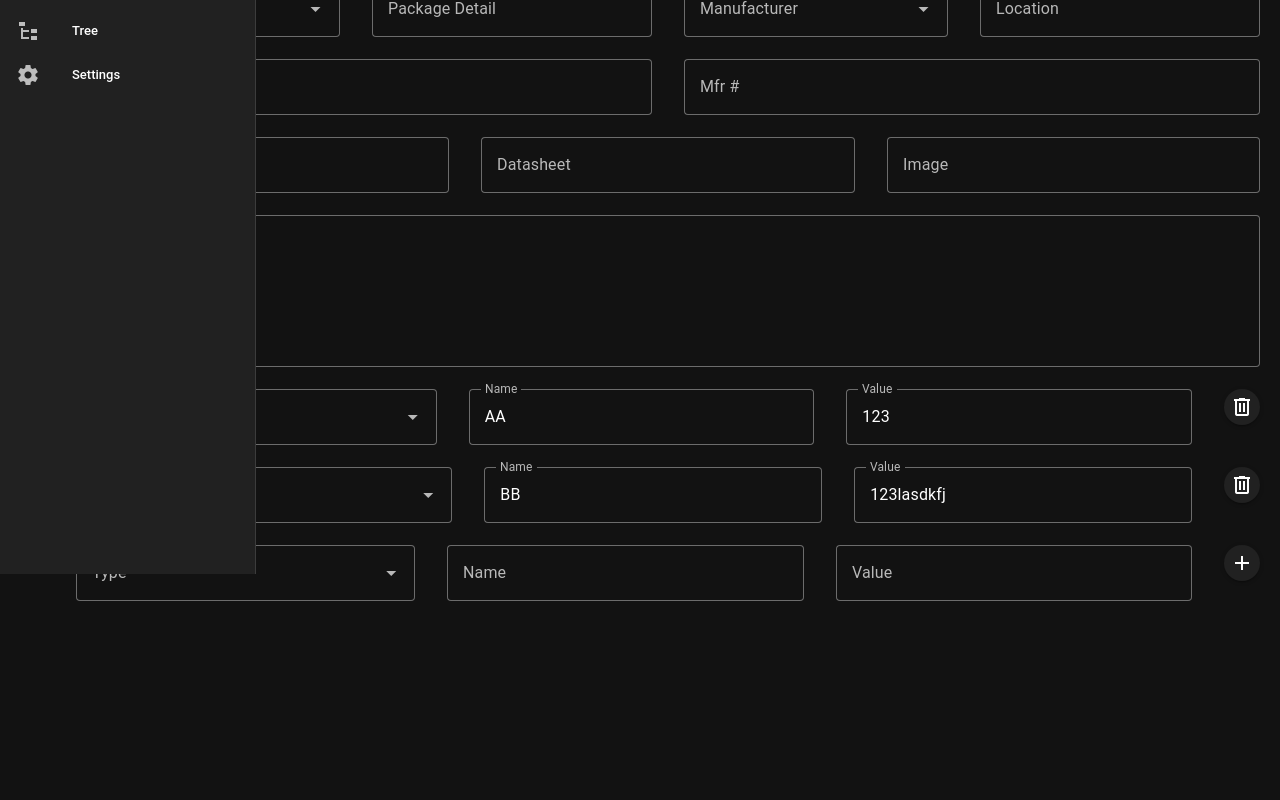
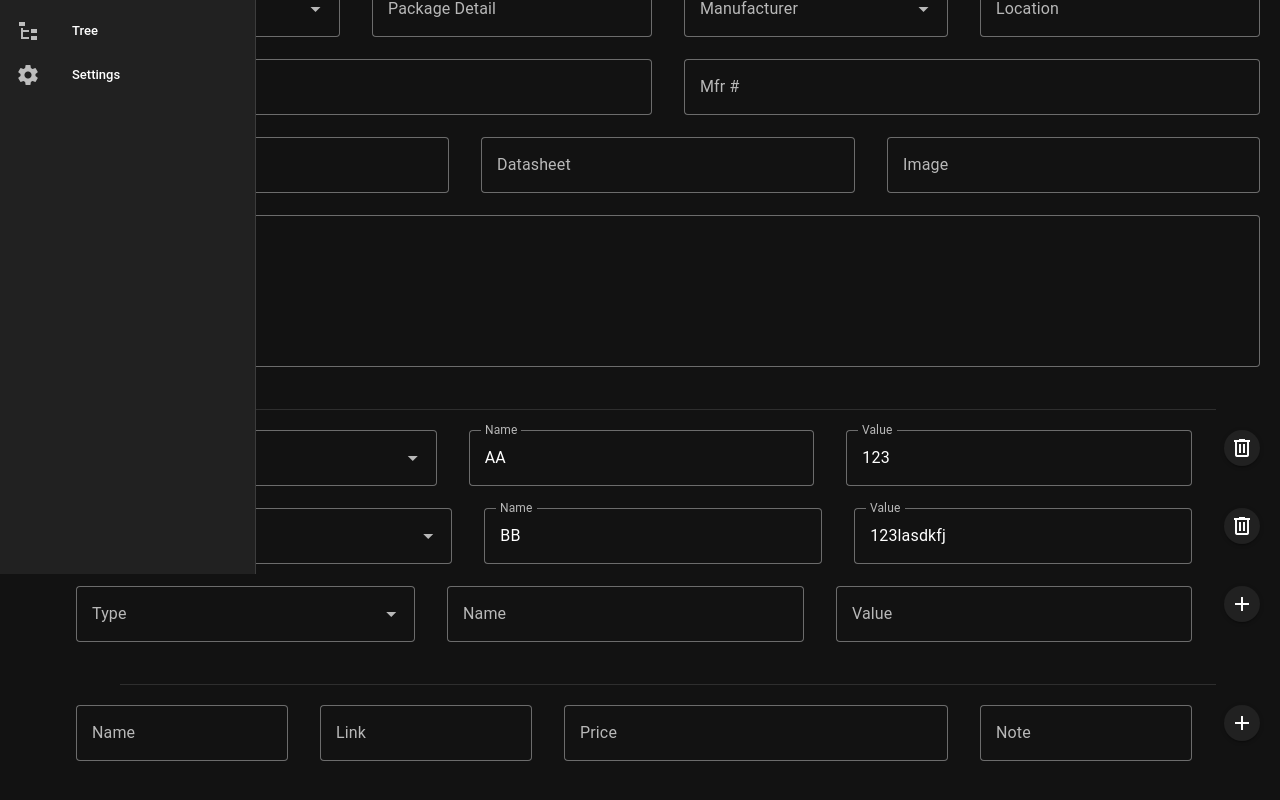
Before and after one commit to ziteh/elebox, a Vue app in the folder elebox-tauri/: page /parts in a window 1280 px wide. Shown: the part 226-1026 px from the top of the page. Before the commit the page ends 869 px from the top, so only its background shows below. Built offline with nearby package versions, Linux system fonts and the light colour scheme.

Commit message:
feat(tauri): add supplier

```diff
--- /dev/null
+++ b/elebox-tauri/src/components/PartSupplier.vue
@@ -0,0 +1,94 @@
+<script setup lang="ts">
+import { ref, watch } from "vue";
+
+const props = defineProps<{
+  name: string;
+  link: string;
+  price: number;
+  note: string;
+  create: Boolean;
+}>();
+
+const l_name = ref(props.name);
+const l_link = ref(props.link);
+const l_price = ref(props.price);
+const l_note = ref(props.note);
+
+const emit = defineEmits(["update", "add", "del"]);
+
+watch(
+  [l_name, l_link, l_price, l_note],
+  ([new_name, new_link, new_price, new_note]) => {
+    emit("update", {
+      name: new_name,
+      link: new_link,
+      price: new_price,
+      note: new_note,
+    });
+  }
+);
+
+function emitDel() {
+  emit("del", {
+    name: props.name,
+  });
+}
+
+function emitAdd() {
+  if (!l_name.value) {
+    // Required value
+    return;
+  }
+  emit("add", {
+    name: l_name,
+    link: l_link,
+    price: l_price,
+    note: l_note,
+  });
+}
+</script>
+
+<template>
+  <v-text-field
+    label="Name"
+    variant="outlined"
+    v-model="l_name"
+    placeholder=""
+    :rules="[(v: any) => !!v || 'Required']"
+    required
+  ></v-text-field>
+  <v-text-field
+    label="Link"
+    variant="outlined"
+    v-model="l_link"
+    placeholder="https://"
+  ></v-text-field>
+  <v-text-field
+    label="Price"
+    variant="outlined"
+    v-model="l_price"
+    type="number"
+    min="0"
+  ></v-text-field>
+  <v-text-field
+    label="Note"
+    variant="outlined"
+    v-model="l_note"
+    placeholder=""
+  ></v-text-field>
+
+  <v-btn
+    v-if="!props.create"
+    density="comfortable"
+    icon="mdi-trash-can-outline"
+    title="Delete"
+    @click="emitDel()"
+  ></v-btn>
+  <v-btn
+    v-if="props.create"
+    density="comfortable"
+    icon="mdi-plus"
+    title="Add"
+    @click="emitAdd()"
+  ></v-btn>
+</template>
--- a/elebox-tauri/src/views/Part.vue
+++ b/elebox-tauri/src/views/Part.vue
@@ -1,8 +1,16 @@
 <script setup lang="ts">
 import { onMounted, ref, reactive } from "vue";
 import { invoke } from "@tauri-apps/api/tauri";
-import { Categories, Packages, Manufacturers, CustomField } from "../interface";
+import {
+  Categories,
+  Packages,
+  Manufacturers,
+  CustomField,
+  Supplier,
+} from "../interface";
 import PartCustomField from "../components/PartCustomField.vue";
+import PartSupplier from "../components/PartSupplier.vue";
+import { da } from "vuetify/locale";
 
 // import { VNumberInput } from 'vuetify/labs/VNumberInput'
 
@@ -23,9 +31,16 @@ let custom_fields = reactive<CustomField[]>([
   },
 ]);
 
+let suppliers = reactive<Supplier[]>([]);
+
 const new_cf_type = ref();
 const new_cf_name = ref();
 const new_cf_value = ref();
+
+const new_s_name = ref();
+const new_s_link = ref();
+const new_s_price = ref();
+const new_s_note = ref();
 
 const favorite = ref();
 
@@ -45,7 +60,6 @@ const digikey_no = ref();
 const datasheet_link = ref();
 const product_link = ref();
 const image_link = ref();
-const suppliers = ref();
 
 async function newPart() {
   console.log(mfr.value);
@@ -72,7 +86,7 @@ async function newPart() {
     datasheetLink: datasheet_link.value ?? "",
     productLink: product_link.value ?? "",
     imageLink: image_link.value ?? "",
-    suppliers: suppliers.value ?? "",
+    // suppliers: suppliers.value ?? "",
   });
 }
 
@@ -92,7 +106,7 @@ async function getPackages() {
   Object.assign(packages, cs);
 }
 
-function handleUpdate(data: {
+function handleCustomFieldUpdate(data: {
   field_type: string;
   name: string;
   value: string;
@@ -102,7 +116,7 @@ function handleUpdate(data: {
   new_cf_value.value = data.value;
 }
 
-function handleDel(data: { name: String }) {
+function handleCustomFieldDel(data: { name: String }) {
   // Find by name
   const index = custom_fields.findIndex((f) => f.name === data.name);
   if (index !== -1) {
@@ -110,11 +124,48 @@ function handleDel(data: { name: String }) {
   }
 }
 
-function handleAdd(data: { field_type: string; name: string; value: string }) {
+function handleCustomFieldAdd(data: {
+  field_type: string;
+  name: string;
+  value: string;
+}) {
   custom_fields.push(data);
   new_cf_type.value = "";
   new_cf_name.value = "";
   new_cf_value.value = "";
+}
+
+function handleSupplierUpdate(data: {
+  name: string;
+  link: string;
+  price: number;
+  note: string;
+}) {
+  new_s_name.value = data.name;
+  new_s_link.value = data.link;
+  new_s_price.value = data.price;
+  new_s_note.value = data.note;
+}
+
+function handleSupplierDel(data: { name: String }) {
+  // Find by name
+  const index = suppliers.findIndex((s) => s.name === data.name);
+  if (index !== -1) {
+    suppliers.splice(index, 1); // Remove
+  }
+}
+
+function handleSupplierAdd(data: {
+  name: string;
+  link: string;
+  price: number;
+  note: string;
+}) {
+  suppliers.push(data);
+  new_s_name.value = "";
+  new_s_link.value = "";
+  new_s_price.value = "";
+  new_s_note.value = "";
 }
 
 onMounted(() => {
@@ -236,13 +287,16 @@ onMounted(() => {
           placeholder="Write something ..."
         ></v-textarea>
       </v-row>
+
+      <v-divider class="ma-8"></v-divider>
+
       <v-row class="ga-8" v-for="cf in custom_fields">
         <PartCustomField
           :field_type="cf.field_type"
           :name="cf.name"
           :value="cf.value"
           :create="false"
-          @del="handleDel"
+          @del="handleCustomFieldDel"
         />
       </v-row>
       <v-row class="ga-8">
@@ -251,8 +305,32 @@ onMounted(() => {
           :name="new_cf_name"
           :value="new_cf_type"
           :create="true"
-          @update="handleUpdate"
-          @add="handleAdd"
+          @update="handleCustomFieldUpdate"
+          @add="handleCustomFieldAdd"
+        />
+      </v-row>
+
+      <v-divider class="ma-8"></v-divider>
+
+      <v-row class="ga-8" v-for="s in suppliers">
+        <PartSupplier
+          :name="s.name"
+          :link="s.link"
+          :price="s.price"
+          :note="s.note"
+          :create="false"
+          @del="handleSupplierDel"
+        />
+      </v-row>
+      <v-row class="ga-8">
+        <PartSupplier
+          :name="new_s_name"
+          :link="new_s_link"
+          :price="new_s_price"
+          :note="new_s_note"
+          :create="true"
+          @update="handleSupplierUpdate"
+          @add="handleSupplierAdd"
         />
       </v-row>
     </v-container>
```
Also changed, not shown: elebox-tauri/src/interface.ts (+4 -4 lines).
